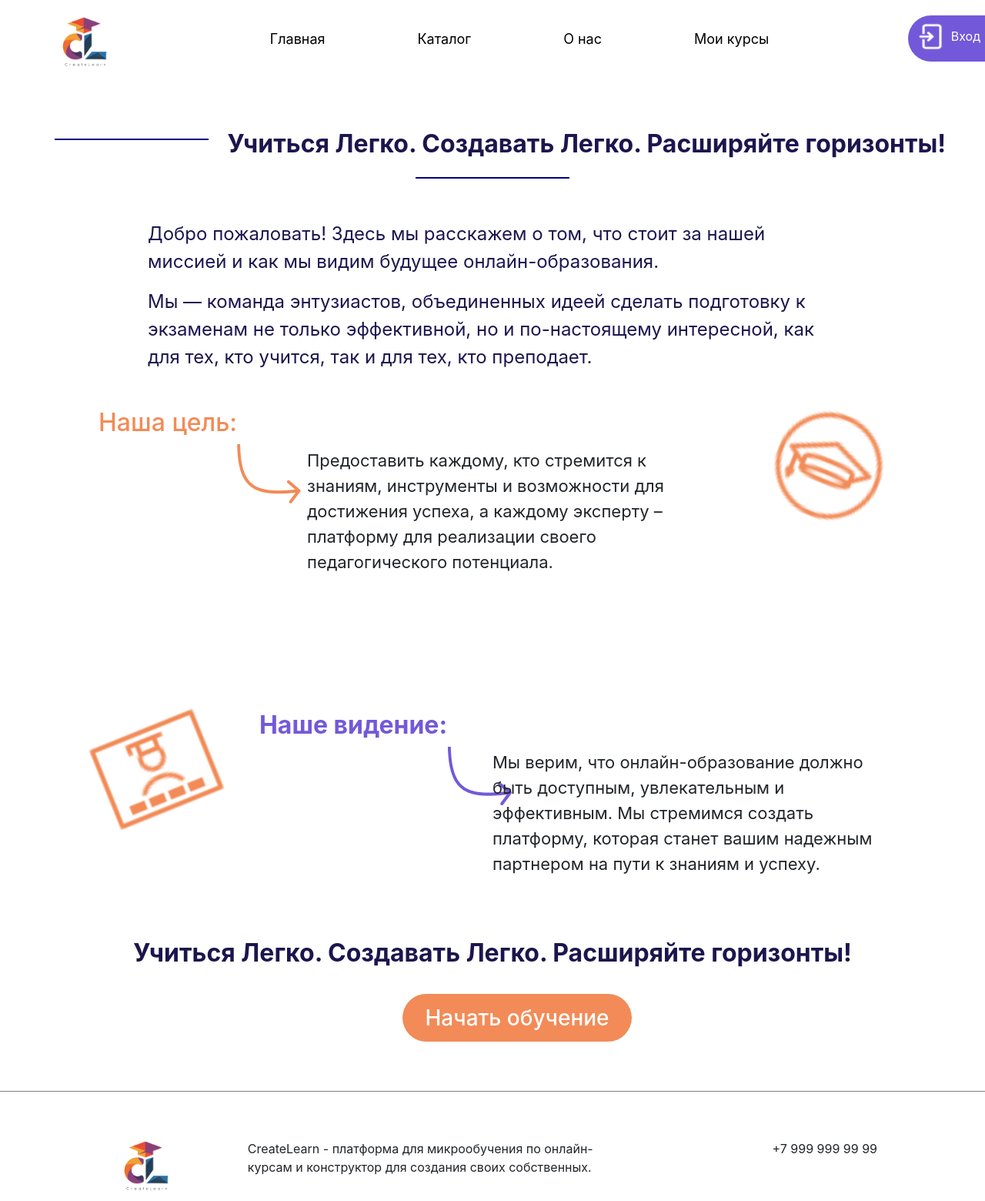
After one commit to Digital-Activists/create-learn, a Django app: page /about_us in a window 1280 px wide. The commit adds this page. Shown: the whole page at 77% size. Run offline with Django 5.2, Linux system fonts and the light colour scheme; some libraries are stand-ins or nearby versions.

Commit message:
страница о нас

```diff
--- a/CreateLearn/apps/education/urls.py
+++ b/CreateLearn/apps/education/urls.py
@@ -1,7 +1,7 @@
 from django.urls import include, path
 
 from .views import CourseDetailView, CoursesListView, LessonDetailView, LessonsListView
-from .views import index
+from .views import index, about_us
 
 urlpatterns = [
     path("", index, name="home"),
@@ -9,4 +9,5 @@ urlpatterns = [
     path("education/courses/<slug:slug>", CourseDetailView.as_view()),
     path("education/courses/<slug:slug>/lessons", LessonsListView.as_view(), name="lessons"),
     path("education/courses/<slug:slug>/lessons/<int:pk>", LessonDetailView.as_view()),
+    path("about_us", about_us, name="about_us"),# страница "О нас"
 ]
--- a/CreateLearn/apps/education/views.py
+++ b/CreateLearn/apps/education/views.py
@@ -34,3 +34,8 @@ class LessonDetailView(ListView):
 def index(request):
     template_name = "includes/index.html"
     return render(request, template_name)
+
+# страница "О нас"
+def about_us(request):
+    template_name = "includes/about_us.html"
+    return render(request, template_name)
--- a/CreateLearn/static_dev/style.css
+++ b/CreateLearn/static_dev/style.css
@@ -242,5 +242,41 @@ margin-right: 0;
     display: flex;
     justify-content: space-between;
     margin-left: 10%;
-  margin-right: 10%;
+    margin-right: 10%;
 }
+
+.about{
+    background-image: linear-gradient(rgba(254, 254, 254, 0.7)), url('img/back.png');
+    background-repeat: no-repeat;
+    background-size: cover;
+}
+
+.about-1{
+    padding-bottom: 10%;
+    padding-top: 5%;
+    border-bottom-left-radius: 150px;
+    background-color: #fff;
+}
+
+.about-2{
+
+}
+
+.about-2 h2 {
+    color:#1c154e;
+    text-align: center;
+    font-weight: bold
+}
+
+.about_us-div{
+    display: flex;
+    justify-content: space-between;
+    padding-left: 10%;
+    padding-right: 10%;
+    margin-top: 2.5%;
+}
+
+.about-p{
+    padding-left: 15%;
+    padding-right: 15%;
+}
--- /dev/null
+++ b/CreateLearn/templates/includes/about_us.html
@@ -0,0 +1,61 @@
+{% extends 'base.html' %}
+{% load static %}
+{% block title %}О нас{% endblock %}
+{% block content %}
+<section class="about">
+    <section class="about-1">
+        <div style="display: flex; justify-content: center">
+            <div style="color: #1c154e">
+                <div style="display: block ruby; text-align: center">
+                    <hr class="title-line" style="width: 200px" />
+                    <h2 style="font-weight: bold">Учиться Легко. Создавать Легко. Расширяйте горизонты!</h2>
+                    <hr class="title-line" style="width: 200px" />
+                </div>
+
+                <div style="margin-top: 2.5%; font-size: 24px;">
+                    <p class="about-p">
+                        Добро пожаловать! Здесь мы расскажем о том, что стоит за нашей миссией и как мы видим будущее онлайн-образования.
+                    </p>
+                    <p class="about-p">
+                        Мы — команда энтузиастов, объединенных идеей сделать подготовку к экзаменам не только эффективной, но и по-настоящему интересной, как для тех, кто учится, так и для тех, кто преподает.
+                    </p>
+                </div>
+
+            </div>
+        </div>
+        <div class="about_us-div">
+            <div>
+                <h2 style="color: #F28B57;">Наша цель:</h2>
+                <img src="{% static 'img/Arrow1.png' %}" style="margin-left: 100%;">
+            </div>
+            <div style="width: 50%; margin-top: 5%; font-size: 22px;">
+                <p>Предоставить каждому, кто стремится к знаниям, инструменты и возможности для достижения успеха, а каждому эксперту – платформу для реализации своего педагогического потенциала.</p>
+            </div>
+            <div>
+                <img src="{% static 'img/about1.png' %}" width="150px" height="150px" style="rotate: 22deg;">
+            </div>
+        </div>
+    </section>
+    <section class="about-2">
+        <div class="about_us-div">
+            <div>
+                <img src="{% static 'img/about2.png' %}" width="150px" height="150px" style="rotate: -22deg;">
+            </div>
+            <div>
+                <h2 style="color: #7359D9;">Наше видение:</h2>
+                <img src="{% static 'img/Arrow2.png' %}" style="margin-left: 100%;">
+            </div>
+            <div style="width: 50%; margin-top: 5%; font-size: 22px;">
+                <p>Мы верим, что онлайн-образование должно быть доступным, увлекательным и эффективным. Мы стремимся создать платформу, которая станет вашим надежным партнером на пути к знаниям и успеху.</p>
+            </div>
+        </div>
+        <div style="text-align: center; padding-top: 5%; padding-bottom: 5%;">
+            <h2>Учиться Легко. Создавать Легко. Расширяйте горизонты!</h2>
+            <a href="{% url 'login' %}">
+                <button class="button-start">Начать обучение</button>
+            </a>
+        </div>
+
+    </section>
+</section>
+{% endblock %}
--- a/CreateLearn/templates/includes/header.html
+++ b/CreateLearn/templates/includes/header.html
@@ -9,7 +9,7 @@
         <ul>
             <li><a href="/">Главная</a></li>
             <li><a href="{% url "education_courses" %}">Каталог</a></li>
-            <li><a href="/">Инструменты</a></li>
+            <li><a href="{% url 'about_us' %}">О нас</a></li>
             <li><a href="/">Мои курсы</a></li>
         </ul>
     </div>
```
Also changed, not shown: CreateLearn/static_dev/img/Arrow1.png (added), CreateLearn/static_dev/img/Arrow2.png (added), CreateLearn/static_dev/img/about1.png (added), CreateLearn/static_dev/img/about2.png (added), CreateLearn/static_dev/img/back.png (renamed from CreateLearn/static_dev/img/bakcround1.png).
